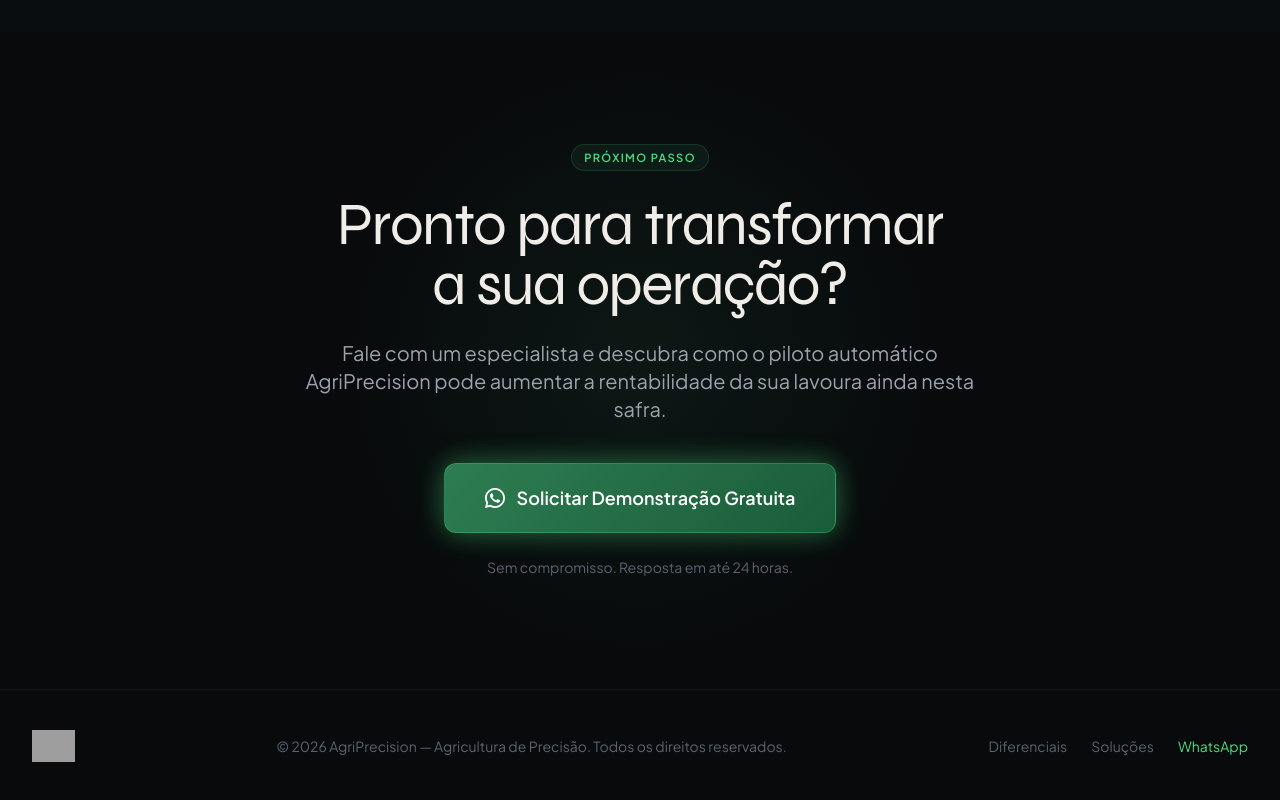
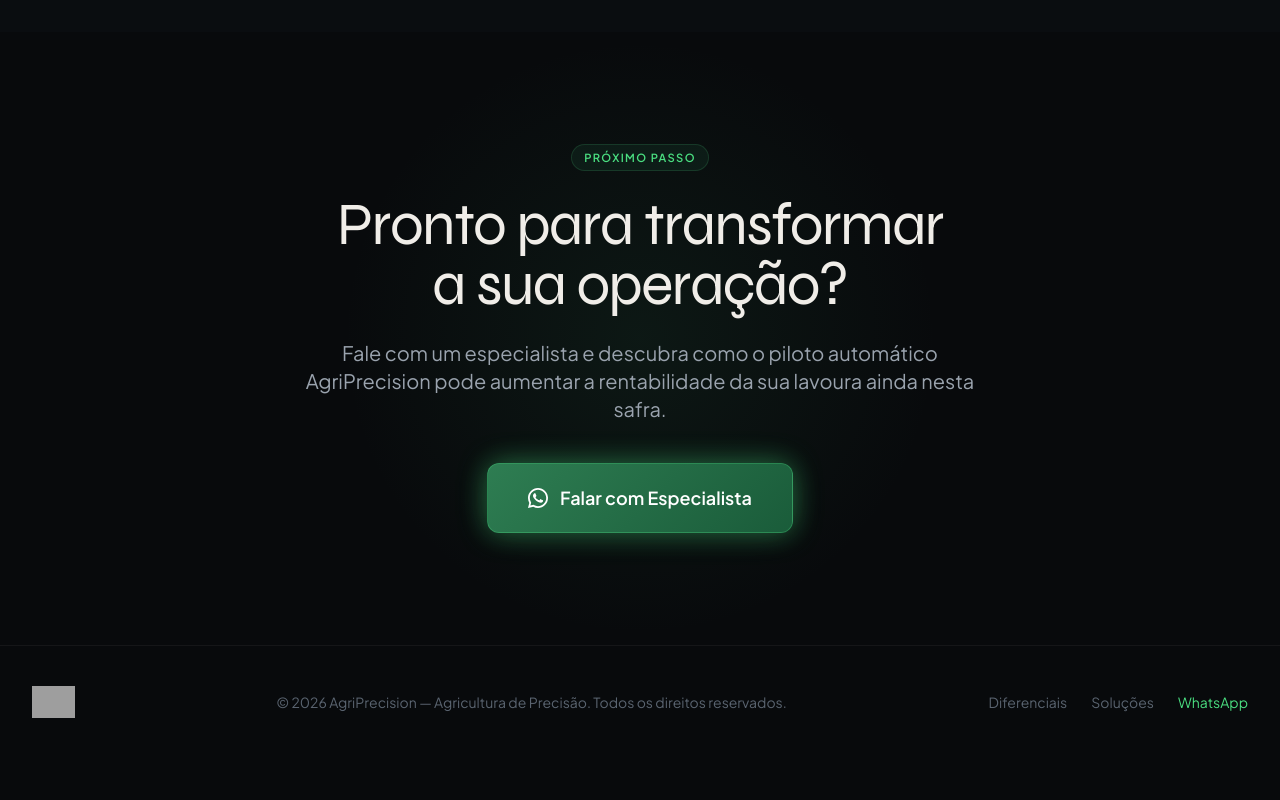
Before and after one commit to striqu3/agriprecision-landing, a plain HTML site: page index.html in a window 1280 px wide. Shown: the part 6616-7416 px from the top of the page. After the commit the page ends 7374 px from the top, so only its background shows below. Drawn offline with nearby package versions, Linux system fonts and the light colour scheme; grey boxes are pictures that could not be loaded.

Commit message:
fix: CTA final → Falar com Especialista + remover texto sem compromisso

```diff
--- a/index.html
+++ b/index.html
@@ -1225,10 +1225,10 @@
               <path d="M17.472 14.382c-.297-.149-1.758-.867-2.03-.967-.273-.099-.471-.148-.67.15-.197.297-.767.966-.94 1.164-.173.199-.347.223-.644.075-.297-.15-1.255-.463-2.39-1.475-.883-.788-1.48-1.761-1.653-2.059-.173-.297-.018-.458.13-.606.134-.133.298-.347.446-.52.149-.174.198-.298.298-.497.099-.198.05-.371-.025-.52-.075-.149-.669-1.612-.916-2.207-.242-.579-.487-.5-.669-.51-.173-.008-.371-.01-.57-.01-.198 0-.52.074-.792.372-.272.297-1.04 1.016-1.04 2.479 0 1.462 1.065 2.875 1.213 3.074.149.198 2.096 3.2 5.077 4.487.709.306 1.262.489 1.694.625.712.227 1.36.195 1.871.118.571-.085 1.758-.719 2.006-1.413.248-.694.248-1.289.173-1.413-.074-.124-.272-.198-.57-.347z"/>
               <path d="M12 0C5.373 0 0 5.373 0 12c0 2.125.553 4.122 1.522 5.855L0 24l6.335-1.502A11.94 11.94 0 0012 24c6.627 0 12-5.373 12-12S18.627 0 12 0zm0 21.818a9.818 9.818 0 01-5.003-1.369l-.359-.213-3.72.882.897-3.63-.234-.373A9.818 9.818 0 012.182 12C2.182 6.57 6.57 2.182 12 2.182S21.818 6.57 21.818 12 17.43 21.818 12 21.818z"/>
             </svg>
-            Solicitar Demonstração Gratuita
+            Falar com Especialista
           </a>
         </div>
-        <p class="text-[#5a6470] text-sm mt-6">Sem compromisso. Resposta em até 24 horas.</p>
+
       </div>
     </div>
   </section>
```
